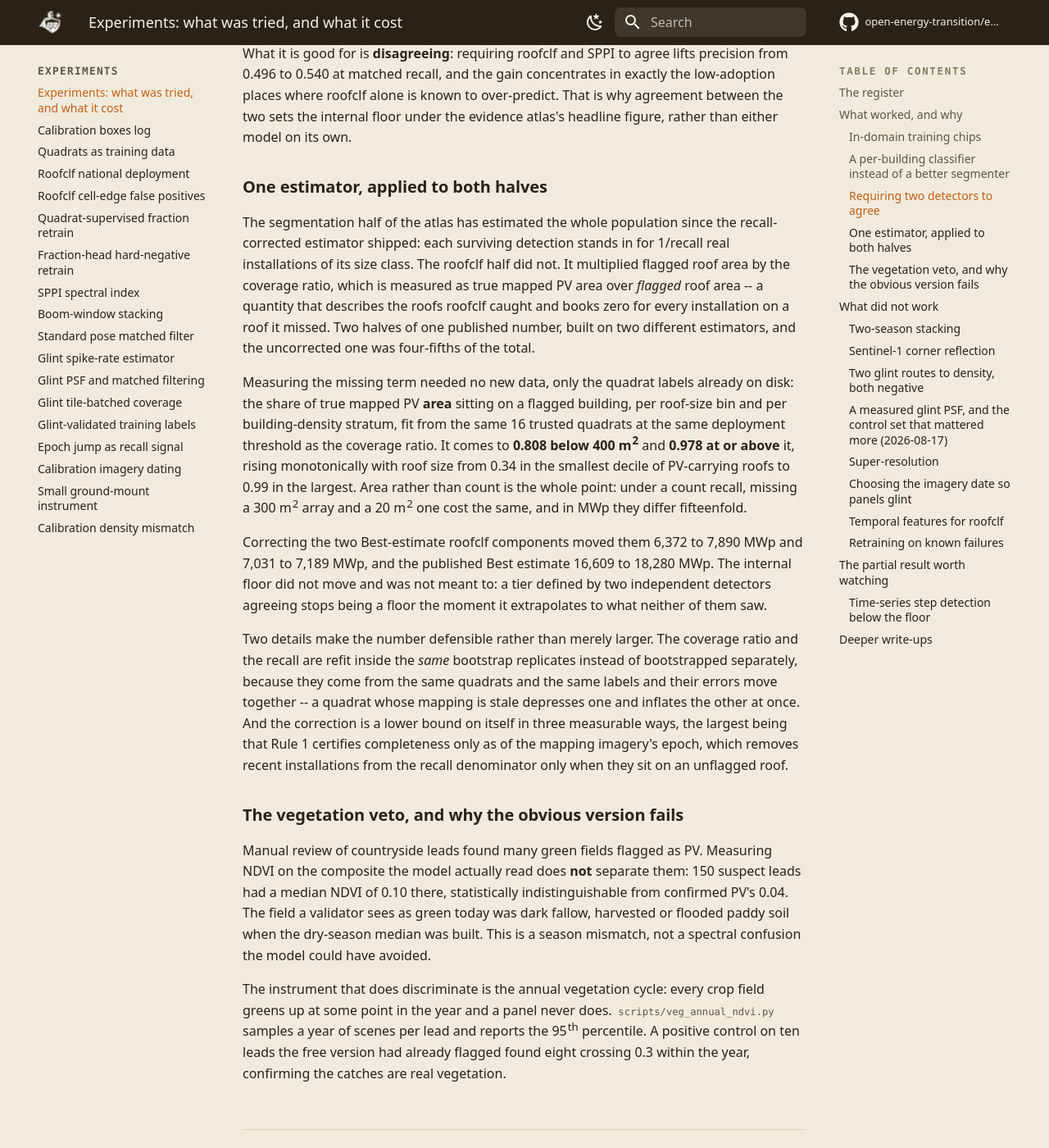
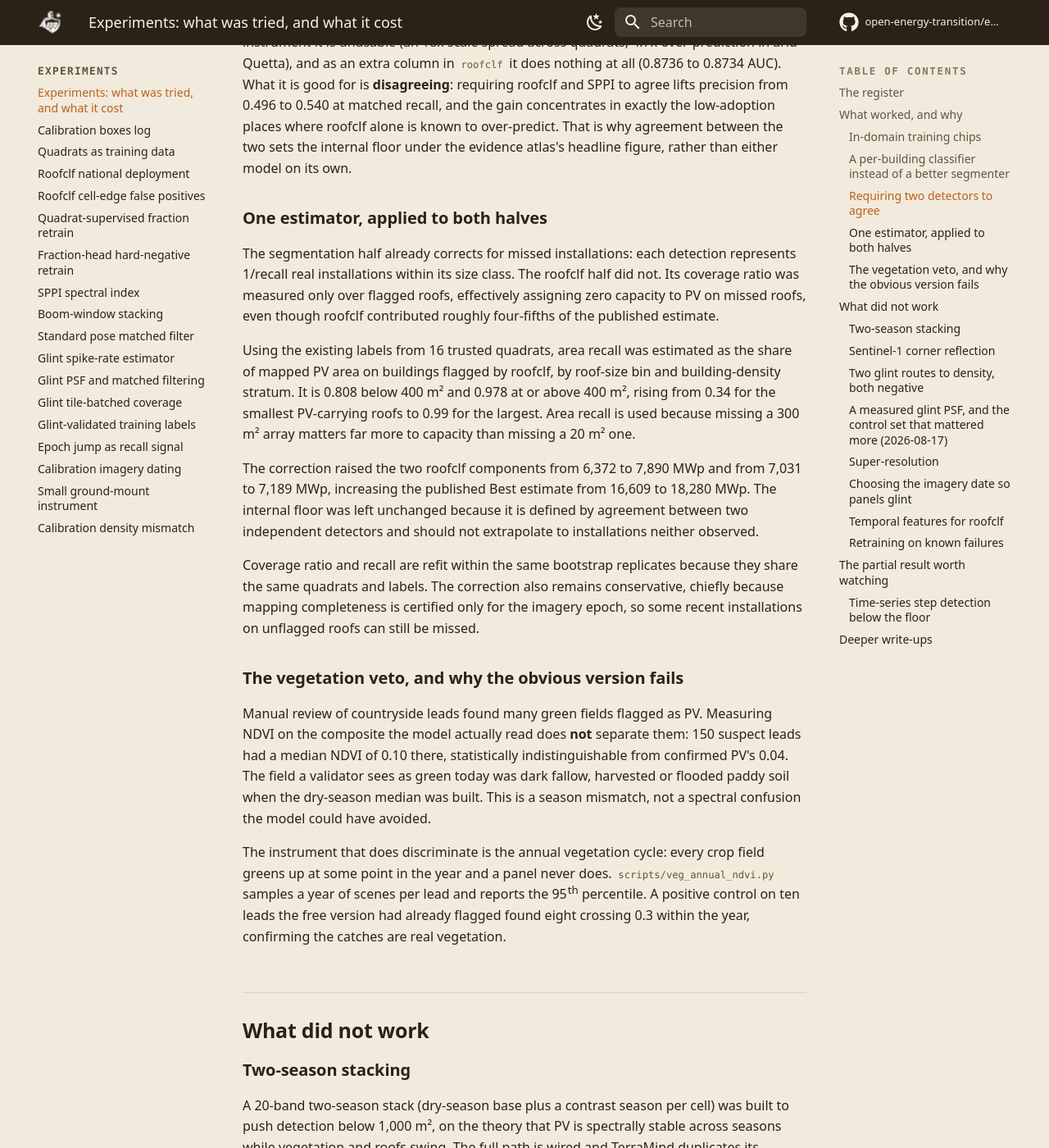
Before and after one commit to open-energy-transition/earthpv, an MkDocs documentation site: the page built from docs/experiments.md, in a window 1280 px wide and 1400 px high, scrolled down 4984 px. Shown: the whole window at 82% size. Built offline with MkDocs 1.6.1 and Material for MkDocs 9.7.7, drawn with Linux system fonts in a browser that asks for light colours; comment, search, counter and statistics services are not loaded; some of the changed text lies outside the part shown.

Commit message:
Update experiments.md
Cleaned up a lot of text and structured it better.

```diff
--- a/docs/experiments.md
+++ b/docs/experiments.md
@@ -10,12 +10,12 @@
 repository; nothing was deleted on failure. For things that are still genuinely undecided,
 see [Open questions](open-questions.md).
 
-**How to read the verdicts.** <span class="outcome works">shipped</span> means it is in the
-main workflow today. <span class="outcome mixed">partial</span> means it produced a real
-measured signal that was not enough to promote. <span class="outcome negative">rejected</span>
-means it was measured and beaten by the alternative, or failed its own control.
-<span class="outcome open">superseded</span> means it shipped once and has since been
-replaced, so its own write-up describes a pipeline that no longer exists.
+#### How to read the verdicts:
+
+- <span class="outcome works">shipped</span> : part of the current main workflow
+- <span class="outcome mixed">partial</span> : useful measured signal, but not strong enough to promote
+- <span class="outcome negative">rejected</span> : underperformed the alternative or failed its control
+- <span class="outcome open">superseded</span>: previously shipped, but since replaced
 
 ## The register
 
@@ -105,35 +105,13 @@
 
 ### One estimator, applied to both halves
 
-The segmentation half of the atlas has estimated the whole population since the
-recall-corrected estimator shipped: each surviving detection stands in for 1/recall real
-installations of its size class. The roofclf half did not. It multiplied flagged roof area
-by the coverage ratio, which is measured as true mapped PV area over *flagged* roof area --
-a quantity that describes the roofs roofclf caught and books zero for every installation on
-a roof it missed. Two halves of one published number, built on two different estimators,
-and the uncorrected one was four-fifths of the total.
+The segmentation half already corrects for missed installations: each detection represents 1/recall real installations within its size class. The roofclf half did not. Its coverage ratio was measured only over flagged roofs, effectively assigning zero capacity to PV on missed roofs, even though roofclf contributed roughly four-fifths of the published estimate.
 
-Measuring the missing term needed no new data, only the quadrat labels already on disk: the
-share of true mapped PV **area** sitting on a flagged building, per roof-size bin and per
-building-density stratum, fit from the same 16 trusted quadrats at the same deployment
-threshold as the coverage ratio. It comes to **0.808 below 400 m<sup>2</sup>** and **0.978
-at or above** it, rising monotonically with roof size from 0.34 in the smallest decile of
-PV-carrying roofs to 0.99 in the largest. Area rather than count is the whole point: under a
-count recall, missing a 300 m<sup>2</sup> array and a 20 m<sup>2</sup> one cost the same,
-and in MWp they differ fifteenfold.
+Using the existing labels from 16 trusted quadrats, area recall was estimated as the share of mapped PV area on buildings flagged by roofclf, by roof-size bin and building-density stratum. It is 0.808 below 400 m² and 0.978 at or above 400 m², rising from 0.34 for the smallest PV-carrying roofs to 0.99 for the largest. Area recall is used because missing a 300 m² array matters far more to capacity than missing a 20 m² one.
 
-Correcting the two Best-estimate roofclf components moved them 6,372 to 7,890 MWp and 7,031
-to 7,189 MWp, and the published Best estimate 16,609 to 18,280 MWp. The internal floor did
-not move and was not meant to: a tier defined by two independent detectors agreeing stops
-being a floor the moment it extrapolates to what neither of them saw.
+The correction raised the two roofclf components from 6,372 to 7,890 MWp and from 7,031 to 7,189 MWp, increasing the published Best estimate from 16,609 to 18,280 MWp. The internal floor was left unchanged because it is defined by agreement between two independent detectors and should not extrapolate to installations neither observed.
 
-Two details make the number defensible rather than merely larger. The coverage ratio and the
-recall are refit inside the *same* bootstrap replicates instead of bootstrapped separately,
-because they come from the same quadrats and the same labels and their errors move together
--- a quadrat whose mapping is stale depresses one and inflates the other at once. And the
-correction is a lower bound on itself in three measurable ways, the largest being that Rule
-1 certifies completeness only as of the mapping imagery's epoch, which removes recent
-installations from the recall denominator only when they sit on an unflagged roof.
+Coverage ratio and recall are refit within the same bootstrap replicates because they share the same quadrats and labels. The correction also remains conservative, chiefly because mapping completeness is certified only for the imagery epoch, so some recent installations on unflagged roofs can still be missed.
 
 ### The vegetation veto, and why the obvious version fails
 
@@ -189,22 +167,25 @@
 
 ### Two glint routes to density, both negative
 
-**Cell-aggregate spike counting.** Small residential arrays are individually sub-pixel and
-rarely glint alone, so the hypothesis was that a dense neighbourhood of independently
-oriented arrays would union their narrow glint windows into a high combined spike count.
-Tested against a fully mapped Lahore cluster with up to 120 separately mapped generators in a
-single 300 m block: zero-PV control cells averaged 1.0 spike, PV-bearing cells 1.45, medians
-tied at 1.0, and the 120-installation hotspot showed one spike in two years. This is probably
-a methodology failure rather than a physics one. A 90th-percentile statistic over a whole cell
-only moves if roughly 10% of the cell brightens at once, and even every installation in the
-busiest hotspot glinting simultaneously covers under half of that.
+#### 1. Cell-level spike counting
 
-**Recovering missed installations.** Find real mapped installations the thresholded mask
-misses entirely, glint-validate them, and add their area back. Tested on 43 missed German and
-208 missed Lahore installations against matched non-PV controls. Both fail the one thing this
-needs to do: Germany's control false-validation rate of 20.8% is uncomfortably close to the
-37.2% rate on missed installations, and Lahore's control rate of 8.7% is *higher* than its
-5.3% missed rate, which is worse than chance.
+The idea was that a dense neighbourhood of sub-pixel residential arrays might produce more cell-level glint spikes, even when individual arrays rarely glint strongly enough to detect alone. This was tested on a fully mapped Lahore cluster with up to 120 installations within a 300 m block.
+
+- Zero-PV controls: **1.0** mean spike
+- PV-bearing cells: **1.45** mean spikes
+- Median for both: **1.0**
+- The 120-installation hotspot produced only one spike in two years
+
+The signal was too weak to distinguish PV-rich cells reliably. This likely reflects the statistic rather than the underlying glint physics, since a 90th-percentile cell measure only responds when a large fraction of the cell brightens at once.
+
+#### 2. Recovering missed installations
+
+A second approach tested whether glint could validate real PV installations missed entirely by the segmentation mask, allowing their area to be added back. It was evaluated on 43 missed German installations and 208 missed Lahore installations, each compared with matched non-PV controls.
+
+- **Germany:** 37.2% validation on missed PV vs 20.8% on controls
+- **Lahore:** 5.3% validation on missed PV vs 8.7% on controls
+
+The separation is not strong enough for reliable recovery. In Germany, the control false-validation rate remains high, while in Lahore the control rate is actually higher than the missed-PV rate, indicating no useful discriminative signal.
 
 ### A measured glint PSF, and the control set that mattered more (2026-08-17)
 
@@ -318,11 +299,11 @@
 rather than assuming a fixed index, deseasonalises with annual harmonics and per-orbit
 offsets, and scans for the best breakpoint per pixel.
 
-**The good part.** Area under the ROC curve of 0.875 and 0.74 on held-out halves, against
+**The good part:** Area under the ROC curve of 0.875 and 0.74 on held-out halves, against
 0.50 for the model on the same footprints. That is the first non-zero discrimination anyone
 here has achieved below 500 m².
 
-**The part that failed.** Converting that into a city-scale unmapped-capacity number was
+**The part that failed:** Converting that into a city-scale unmapped-capacity number was
 **rejected by its own control**. The method's estimate of unmapped area per built-up pixel sat
 inside the false-area floor measured on two PV-free cropland control cubes, so nothing in its
 totals block is quotable as capacity. What survives is the ranking: step-leads are defensible
```
